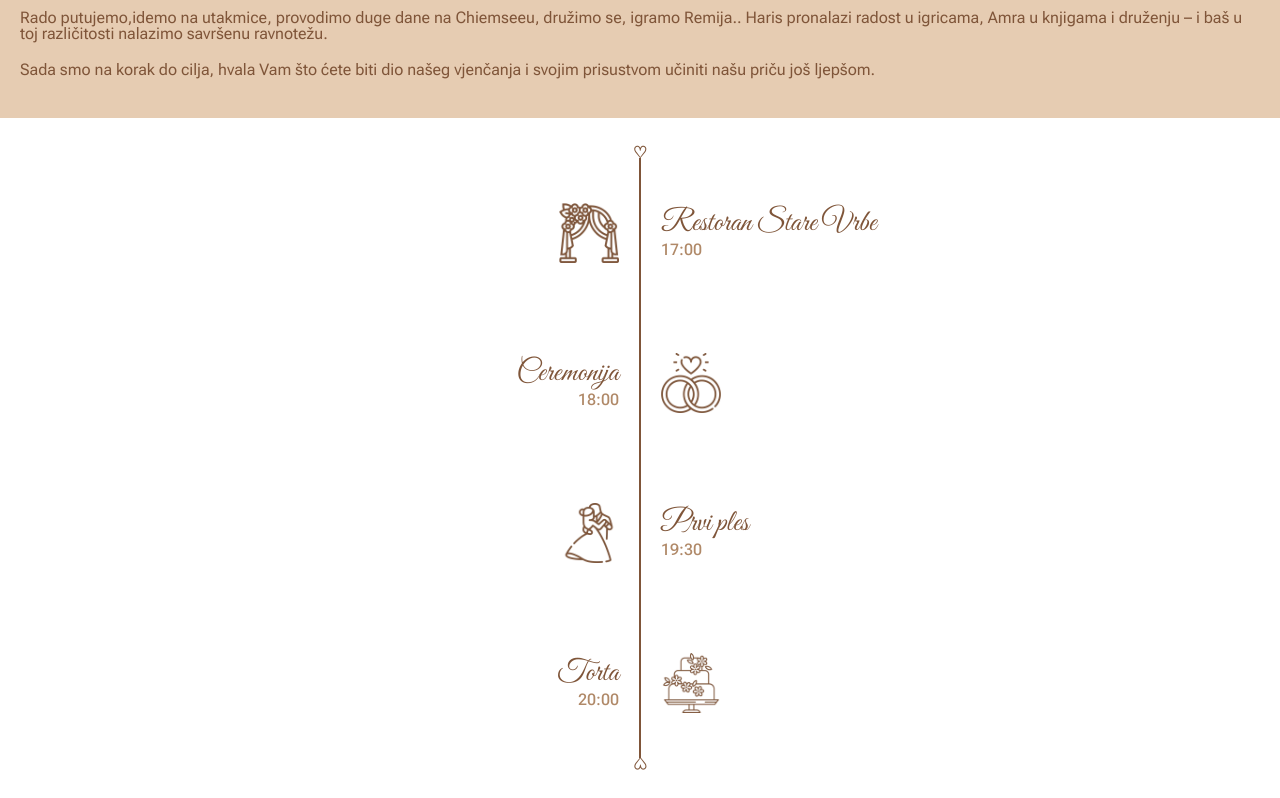
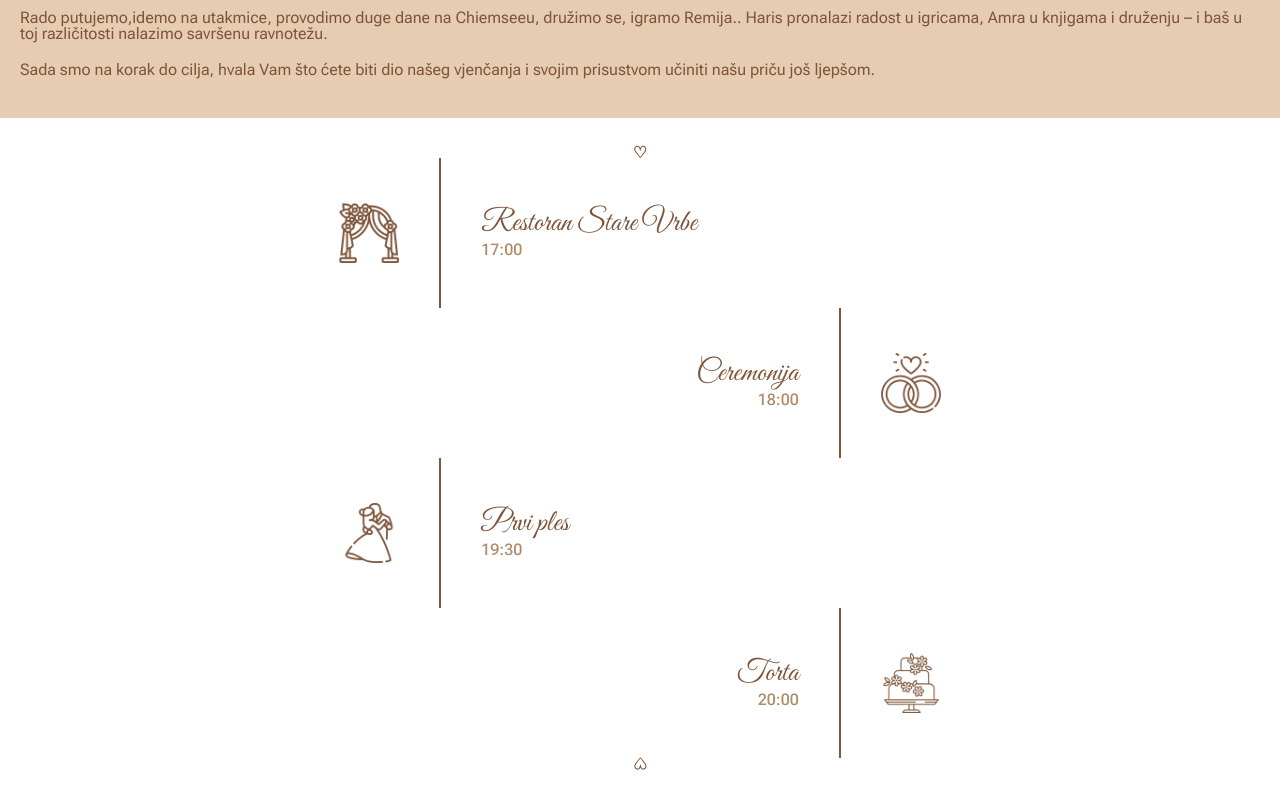
Before and after one commit to hariskablar/ceremony, a React (Vite) app: page / in a window 1280 px wide. Shown: the part 1808-2606 px from the top of the page. Built offline with nearby package versions, Linux system fonts and the light colour scheme.

Commit message:
steps correction flex

```diff
--- a/src/components/Step.jsx
+++ b/src/components/Step.jsx
@@ -1,12 +1,12 @@
 const Step = ({ title, time, image, reverse }) => {
   return (
     <div
-      className={`flex w-full relative items-center justify-center gap-5 h-[150px] ${
+      className={`flex w-full relative items-center justify-center gap-10 h-[150px] ${
         reverse ? 'flex-row-reverse' : 'flex-row'
       }`}
     >
       <div
-        className={`grow basis-1/2 flex ${
+        className={`grow basis-1/3 flex ${
           reverse ? 'justify-start' : 'justify-end'
         }`}
       >
@@ -14,7 +14,7 @@ const Step = ({ title, time, image, reverse }) => {
       </div>
       <div className='w-[2px] bg-earth-4 h-full'></div>
       <div
-        className={`flex flex-col grow basis-1/2 ${
+        className={`flex flex-col grow basis-2/3 ${
           reverse ? 'text-right' : 'text-left'
         }`}
       >
```
